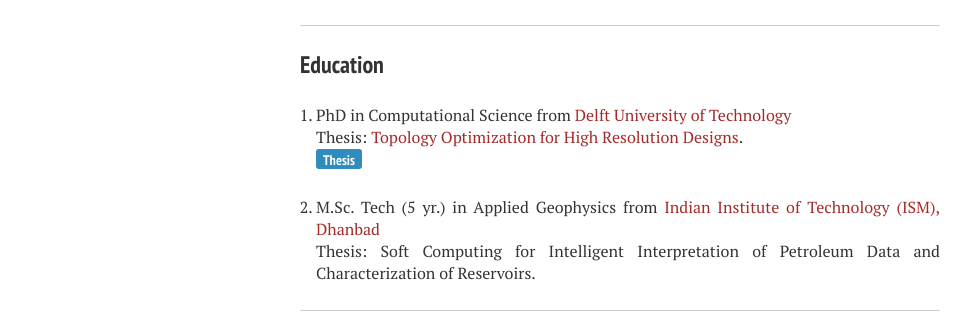
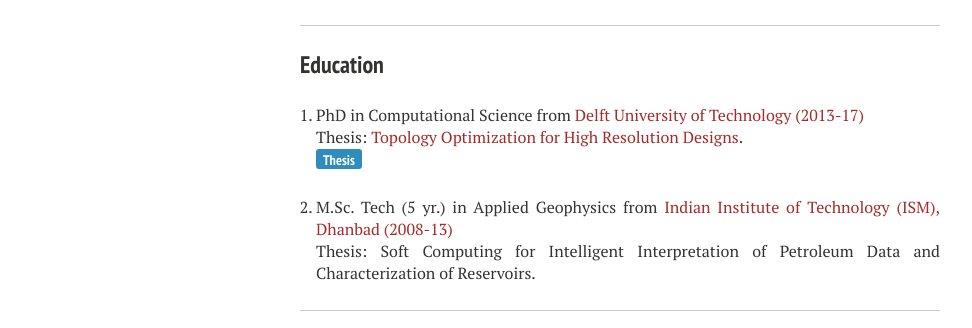
Before and after one commit to dkgupta90/dkgupta90.github.io, a Jekyll site: the page built from index.md, in a window 1280 px wide. Shown: the part 731-1059 px from the top of the page, without its empty margins (20-992 px from the left). Built offline with Jekyll 4.4.1, drawn with Linux system fonts in a browser that asks for light colours; nearby versions of some CDN libraries.

Commit message:
Updating 010

```diff
--- a/index.md
+++ b/index.md
@@ -16,11 +16,11 @@
 ----
 
 ### Education
-1. PhD in Computational Science from <a href='https://www.tudelft.nl/en/'>Delft University of Technology</a>
+1. PhD in Computational Science from <a href='https://www.tudelft.nl/en/'>Delft University of Technology (2013-17)</a>
 Thesis: [Topology Optimization for High Resolution Designs](https://repository.tudelft.nl/islandora/object/uuid:51dde3f6-2a38-47a0-b719-420ff74ded5d?collection=research).
 [<button type="button" class="btn btn-info">Thesis</button>](https://repository.tudelft.nl/islandora/object/uuid:51dde3f6-2a38-47a0-b719-420ff74ded5d?collection=research)
 
-2. M.Sc. Tech (5 yr.) in Applied Geophysics from <a href=''>Indian Institute of Technology (ISM), Dhanbad</a>
+2. M.Sc. Tech (5 yr.) in Applied Geophysics from <a href=''>Indian Institute of Technology (ISM), Dhanbad (2008-13)</a>
 Thesis: Soft Computing for Intelligent Interpretation of Petroleum Data and Characterization of Reservoirs.
 
 ----
```
